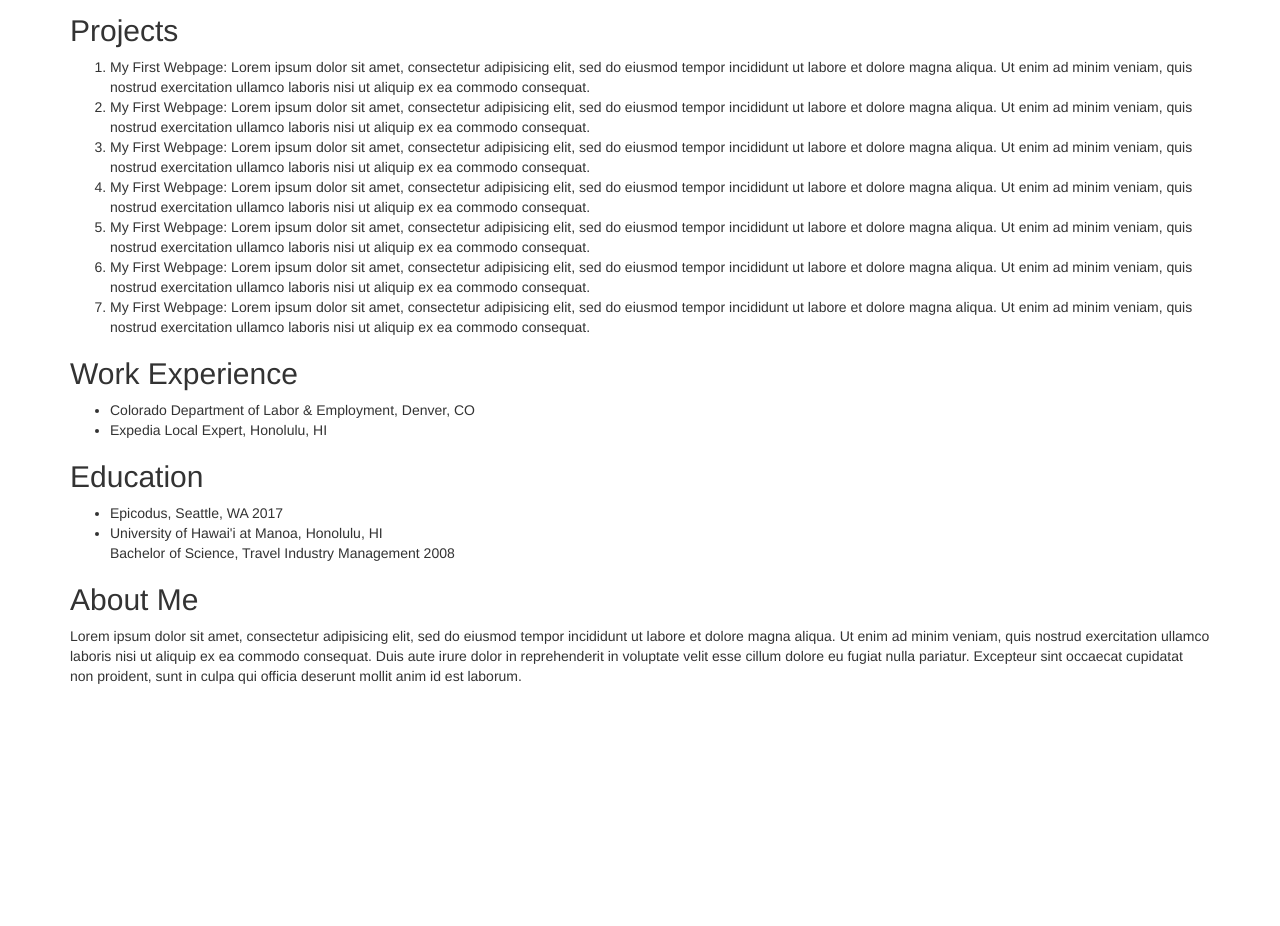
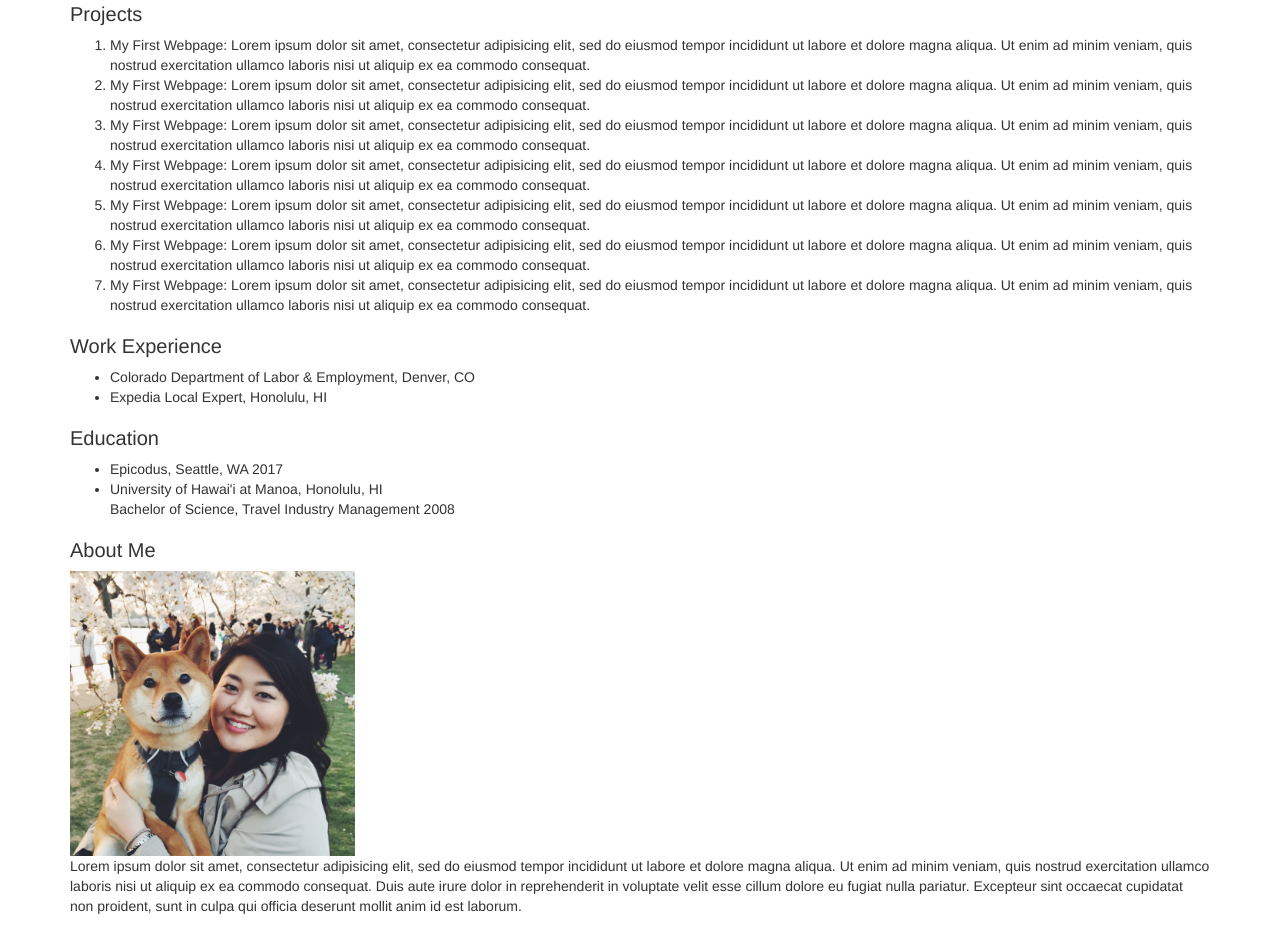
Before and after one commit to kailinishihira/portfolio, a plain HTML site: page index.html in a window 1280 px wide. Shown: the part 409-1335 px from the top of the page. Before the commit the page ends 1095 px from the top, so only its background shows below. Drawn offline with Linux system fonts and the light colour scheme.

Commit message:
Add a photo of myself.

```diff
--- a/css/styles.css
+++ b/css/styles.css
@@ -0,0 +1,11 @@
+.jumbotron {
+  text-align: center;
+}
+
+h2 {
+  font-size: 20px;
+}
+
+img {
+  width: 25%;
+}
--- a/index.html
+++ b/index.html
@@ -39,8 +39,11 @@
         Bachelor of Science, Travel Industry Management 2008</li>
       </ul>
 
+    <div class="aboutme">
       <h2>About Me</h2>
-    Lorem ipsum dolor sit amet, consectetur adipisicing elit, sed do eiusmod tempor incididunt ut labore et dolore magna aliqua. Ut enim ad minim veniam, quis nostrud exercitation ullamco laboris nisi ut aliquip ex ea commodo consequat. Duis aute irure dolor in reprehenderit in voluptate velit esse cillum dolore eu fugiat nulla pariatur. Excepteur sint occaecat cupidatat non proident, sunt in culpa qui officia deserunt mollit anim id est laborum.
+      <img src="img/kaili.jpg" alt="A photo of Kaili Nishihira">
+      <p>Lorem ipsum dolor sit amet, consectetur adipisicing elit, sed do eiusmod tempor incididunt ut labore et dolore magna aliqua. Ut enim ad minim veniam, quis nostrud exercitation ullamco laboris nisi ut aliquip ex ea commodo consequat. Duis aute irure dolor in reprehenderit in voluptate velit esse cillum dolore eu fugiat nulla pariatur. Excepteur sint occaecat cupidatat non proident, sunt in culpa qui officia deserunt mollit anim id est laborum.</p>
+    </div>
 
   </div>
   </body>
```
Also changed, not shown: img/Kaili.JPG (added). Lines whose indentation alone changed are shown as unchanged.
